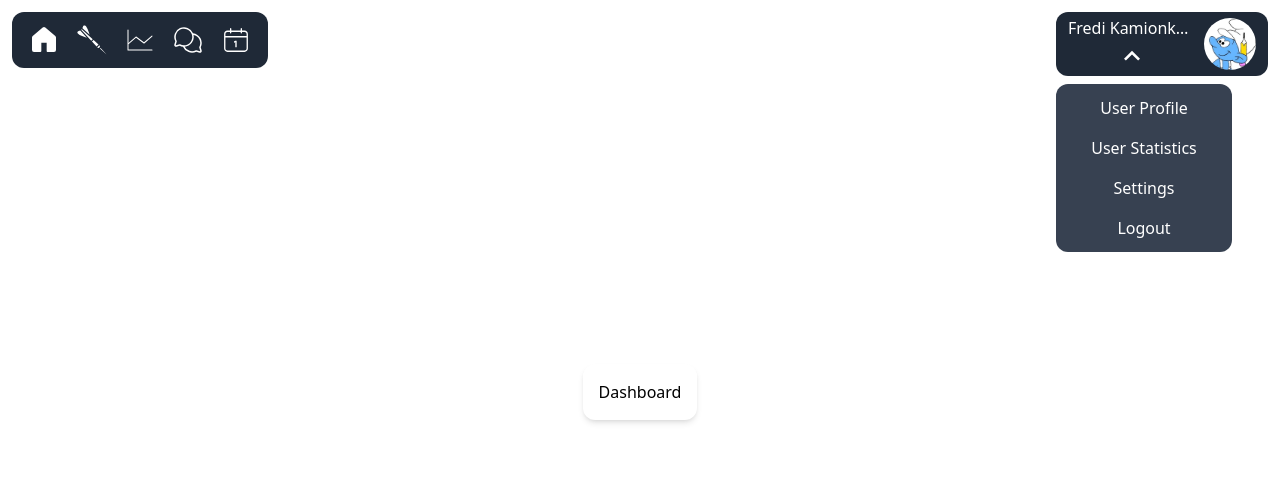
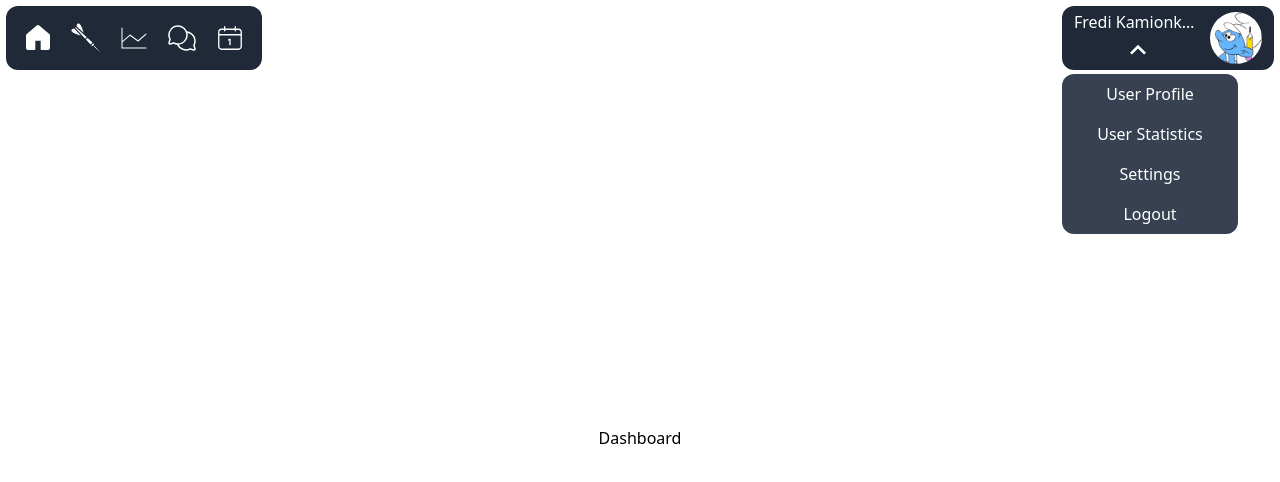
Before and after one commit to rozwijacze/league-web, a Next.js app: page /en/dashboard in a window 1280 px wide. Both pictures are taken after a click on the button 1132 px from the left and 56 px from the top of the page. Shown: the top 482 px of the page. Built offline with nearby package versions, Linux system fonts and the light colour scheme.

Commit message:
changed position stylings for header and main

```diff
--- a/src/app/[locale]/(authorized)/dashboard/page.tsx
+++ b/src/app/[locale]/(authorized)/dashboard/page.tsx
@@ -6,12 +6,8 @@ type Props = {};
 export default function Dashboard({}: Props) {
     const t = useTranslations('Dashboard');
     return (
-        <div className="flex items-center justify-center">
-            <div className="flex-grow px-4 pt-4 pb-8">
-                <div className="bg-white rounded-xl shadow-md p-4">
-                    <p>Dashboard</p>
-                </div>
-            </div>
-        </div>
+        <>
+            <p>Dashboard</p>
+        </>
     );
 }
--- a/src/app/[locale]/(authorized)/layout.tsx
+++ b/src/app/[locale]/(authorized)/layout.tsx
@@ -4,10 +4,12 @@ import '@/styles/global.css';
 
 export default function MainLayout({ children }: { children: React.ReactNode }) {
     return (
-        <div className="relative h-screen max-w-[1920px] flex items-center justify-center m-auto">
-            <MainNavigation />
-            <UserProfile />
-            <main>{children}</main>
+        <div className="h-screen max-w-[1920px] flex flex-col items-center justify-center m-auto">
+            <div className="flex flex-row justify-between p-[6px] h-20 w-full ">
+                <MainNavigation />
+                <UserProfile />
+            </div>
+            <main className="flex grow w-full h-full items-center justify-center p-[6px]">{children}</main>
         </div>
     );
 }
--- a/src/app/[locale]/(authorized)/match/page.tsx
+++ b/src/app/[locale]/(authorized)/match/page.tsx
@@ -8,7 +8,7 @@ type Props = {};
 export default function Match({}: Props) {
     const t = useTranslations('Match');
     return (
-        <div className="flex w-5/6 h-screen flex-col md:flex-row items-center justify-center gap-5 md:justify-evenly md:gap-0">
+        <div className="w-full h-full flex flex-col items-center justify-center gap-5 md:flex-row md:justify-evenly md:gap-0">
             <CreateMatch
                 translations={{
                     createNewMatch: t('createNewMatch'),
--- a/src/app/[locale]/(authorized)/schedule/page.tsx
+++ b/src/app/[locale]/(authorized)/schedule/page.tsx
@@ -3,5 +3,5 @@ import React from 'react';
 type Props = {};
 
 export default function Schedule({}: Props) {
-    return <div className="h-screen w-screen flex items-center justify-center">schedule</div>;
+    return <div className="h-screen w-full flex items-center justify-center">schedule</div>;
 }
--- a/src/components/layout/DropDown.tsx
+++ b/src/components/layout/DropDown.tsx
@@ -31,14 +31,14 @@ export default function DropDown({ options }: Props) {
                 <MdOutlineKeyboardArrowUp />
             </button>
             <div
-                className={`absolute ${isShown ? '' : 'hidden'} flex items-center flex-col right-0 top-[3.75rem] md:left-0
-                md:px-2 md:top-[4.5rem] z-10 py-1 w-44 rounded-xl bg-gray-700`}
+                className={`absolute ${isShown ? '' : 'hidden'} flex items-center flex-col right-0 top-[4rem] md:left-0
+                md:top-[4.25rem] z-10 w-44 rounded-xl bg-gray-700`}
                 ref={dropDownRef}
             >
                 {options.map(option => (
                     <Link
                         key={option.path}
-                        className="block box-border relative px-4 py-2 hover:bg-gray-600 w-full text-center"
+                        className="block border-none rounded-xl px-4 py-2 hover:bg-gray-600 w-full text-center"
                         href={option.path}
                     >
                         {option.title}
--- a/src/components/layout/MainNavigation.tsx
+++ b/src/components/layout/MainNavigation.tsx
@@ -9,7 +9,7 @@ type Props = {};
 
 export default function MainNavigation({}: Props) {
     return (
-        <nav className="absolute flex px-2 py-1 top-1 left-1 md:top-3 md:left-3 bg-gray-800 text-white rounded-xl">
+        <nav className="flex items-center px-2 py-1 bg-gray-800 text-white rounded-xl">
             <NavLink href="/dashboard" className="main-nav-link">
                 <GoHomeFill />
             </NavLink>
--- a/src/components/layout/UserProfile.tsx
+++ b/src/components/layout/UserProfile.tsx
@@ -17,12 +17,9 @@ export default function UserProfile({}: Props) {
     };
 
     return (
-        <div
-            className="absolute flex flex-row items-center h-14 gap-2 px-3 py-1 top-1 right-1 bg-gray-800 text-white
-                rounded-xl md:h-auto md:right-3 md:top-3"
-        >
+        <div className="relative flex flex-row items-center gap-2 px-3 py-1 bg-gray-800 text-white rounded-xl h-auto">
             <div className="flex flex-col justify-center items-center w-4 md:min-w-32">
-                <div className="text-xl hidden md:block text-nowrap max-w-full line-clamp-1 text-ellipsis md:text-base">
+                <div className="text-xl hidden text-nowrap max-w-full line-clamp-1 text-ellipsis md:block md:text-base">
                     {getNickname()}
                 </div>
 
```
